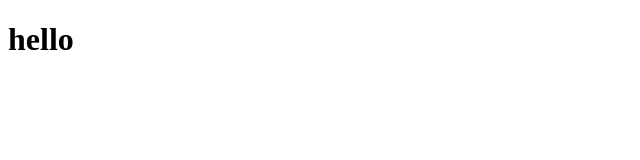
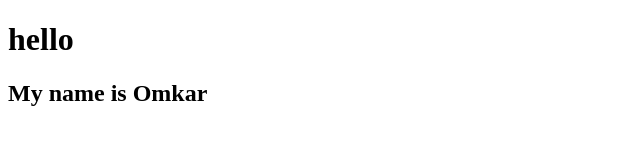
Before and after one commit to aheromkar05/git-practice, a plain HTML site: page index.html in a window 1280 px wide. Shown: the whole page, without its empty margins (0-640 px from the left). Drawn offline with Linux system fonts and the light colour scheme.

Commit message:
name added

```diff
--- a/index.html
+++ b/index.html
@@ -5,5 +5,6 @@
 </head>
 <body>
     <h1>hello</h1>
+    <h2>My name is Omkar</h2>
 </body>
 </html>
```
